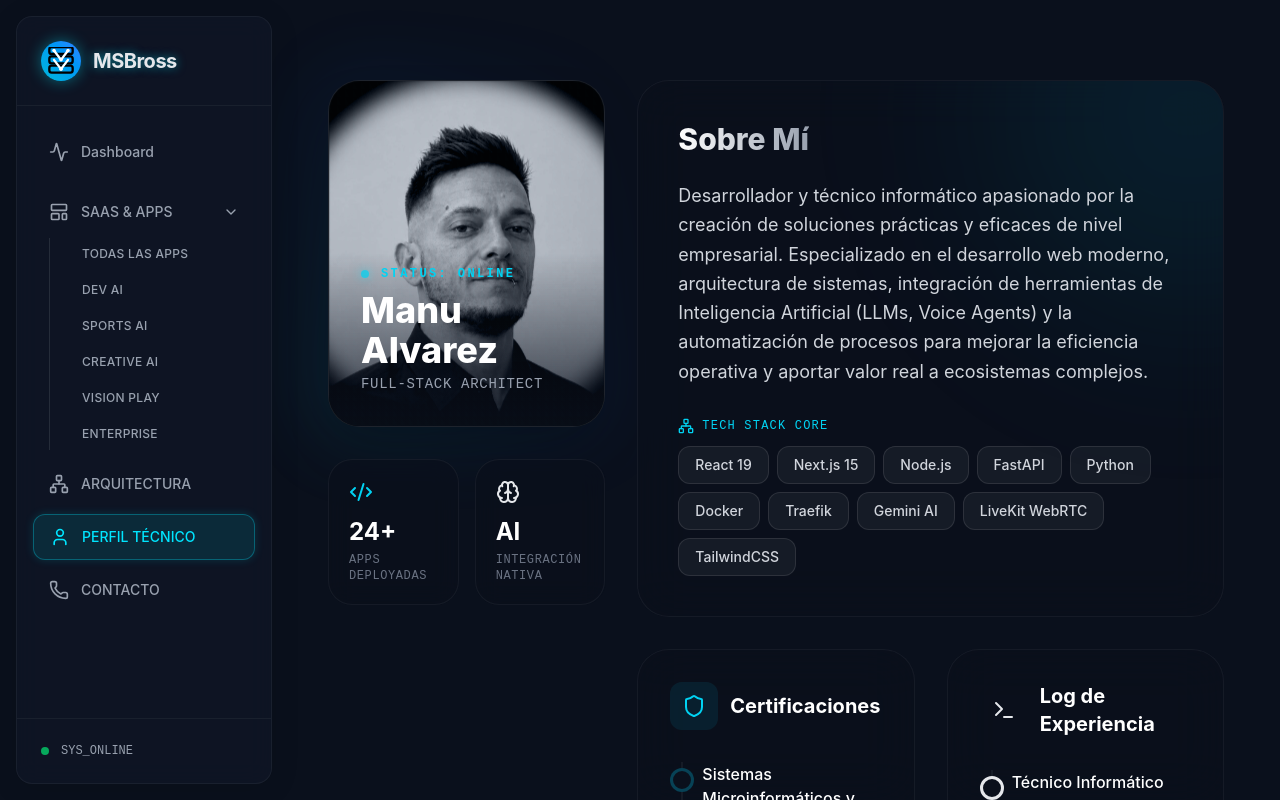
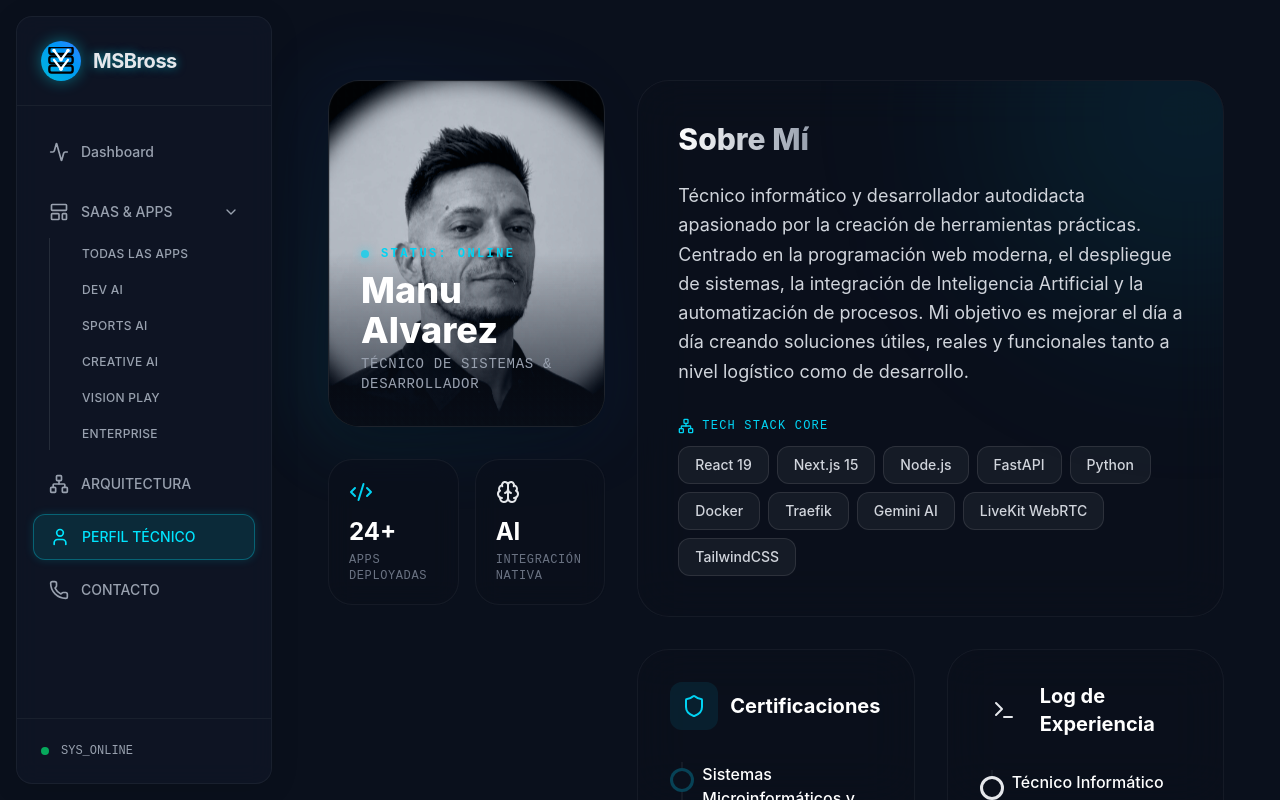
Before and after one commit to manu-alvarez/SERVER-DEV, a React (Vite) app in the folder apps/msbross-frontend/: page /profile in a window 1280 px wide. Built offline with nearby package versions, Linux system fonts and the light colour scheme.

Commit message:
feat(ui): tone down copy to be more realistic and grounded

```diff
--- a/apps/msbross-frontend/src/pages/Architecture.tsx
+++ b/apps/msbross-frontend/src/pages/Architecture.tsx
@@ -25,7 +25,7 @@ export default function Architecture() {
             className="inline-flex items-center gap-2 px-3 py-1 mb-4 rounded-full bg-cyan-950/40 border border-cyan-500/30"
           >
             <Server className="w-4 h-4 text-cyan-400 fill-cyan-400/20" />
-            <span className="text-xs font-mono text-cyan-400 uppercase tracking-widest">Blueprint de Producción</span>
+            <span className="text-xs font-mono text-cyan-400 uppercase tracking-widest">Esquema Técnico</span>
           </motion.div>
           <h1 className="text-5xl md:text-6xl font-extrabold tracking-tight mb-4">
             <span className="text-white">Arquitectura del </span>
@@ -34,7 +34,7 @@ export default function Architecture() {
             </span>
           </h1>
           <p className="text-gray-400 text-lg max-w-3xl leading-relaxed">
-            Servidor VPS (Contabo). Proxy Inverso Traefik v3. Docker Compose como orquestador de microservicios. Let's Encrypt para cifrado TLS/SSL automatizado. Cada servicio expuesto mediante su propio subdominio seguro y aislado.
+            Servidor VPS (Contabo). Proxy Inverso Traefik v3. Docker Compose para el despliegue de contenedores. Let's Encrypt para certificados TLS/SSL automatizados. Cada servicio expuesto mediante su propio subdominio.
           </p>
         </div>
       </div>
@@ -82,7 +82,7 @@ export default function Architecture() {
                 Traefik v3 — Router & Proxy Inverso
               </h2>
               <p className="text-gray-400 text-lg leading-relaxed max-w-4xl">
-                Router central del sistema. Funciona como un Gateway dinámico y reverso, interceptando e inspeccionando todas las solicitudes entrantes. Utiliza el descubrimiento automático de contenedores Docker para enrutar el tráfico HTTP a HTTPS instantáneamente, generando y renovando los certificados SSL de Let's Encrypt on-the-fly sin intervención manual.
+                Funciona como un proxy inverso y enrutador principal. Utiliza la integración nativa con Docker para detectar nuevos contenedores y generar automáticamente los certificados SSL de Let's Encrypt, sirviendo el tráfico por HTTPS de forma segura y sin configuración manual.
               </p>
             </div>
           </div>
--- a/apps/msbross-frontend/src/pages/Home.tsx
+++ b/apps/msbross-frontend/src/pages/Home.tsx
@@ -41,7 +41,7 @@ export default function Home() {
         >
           <div className="w-2 h-2 rounded-full bg-cyan-400 animate-pulse"></div>
           <span className="font-mono text-cyan-400 text-xs tracking-widest uppercase">
-            Ecosistema en Producción
+            Ecosistema de Aplicaciones
           </span>
         </motion.div>
 
@@ -52,10 +52,10 @@ export default function Home() {
           className="text-6xl lg:text-[5.5rem] font-black tracking-tighter leading-[1.05]"
         >
           <span className="text-transparent bg-clip-text bg-gradient-to-br from-white to-gray-500 block">
-            Ingeniería
+            Proyectos y
           </span>
           <span className="text-transparent bg-clip-text bg-gradient-to-r from-cyan-400 via-blue-500 to-purple-600 block pb-2 drop-shadow-[0_0_30px_rgba(6,182,212,0.4)]">
-            Ascendida.
+            Soluciones.
           </span>
         </motion.h1>
 
@@ -65,7 +65,7 @@ export default function Home() {
           transition={{ delay: 0.2 }}
           className="text-gray-400 text-xl lg:text-2xl max-w-xl leading-relaxed font-light"
         >
-          Un clúster masivo de <strong className="text-white font-medium">Agentes Cognitivos</strong>, <strong className="text-white font-medium">SaaS</strong> y <strong className="text-white font-medium">Microservicios</strong> orquestado bajo una única red neuronal.
+          Un conjunto de <strong className="text-white font-medium">herramientas</strong>, <strong className="text-white font-medium">aplicaciones web</strong> e <strong className="text-white font-medium">integraciones de IA</strong> creadas para aportar valor real en el día a día.
         </motion.p>
 
         <motion.div
--- a/apps/msbross-frontend/src/pages/Profile.tsx
+++ b/apps/msbross-frontend/src/pages/Profile.tsx
@@ -47,7 +47,7 @@ export default function Profile() {
                   <span className="font-mono text-cyan-400 text-xs font-bold tracking-[0.2em] uppercase">Status: Online</span>
                 </div>
                 <h1 className="text-4xl font-extrabold text-white mb-1">Manu Alvarez</h1>
-                <p className="text-gray-400 font-mono text-sm uppercase tracking-wider">Full-Stack Architect</p>
+                <p className="text-gray-400 font-mono text-sm uppercase tracking-wider">Técnico de Sistemas & Desarrollador</p>
               </div>
             </div>
           </motion.div>
@@ -77,9 +77,10 @@ export default function Profile() {
                 <span className="text-transparent bg-clip-text bg-gradient-to-r from-white to-gray-400">Sobre Mí</span>
               </h2>
               <p className="text-gray-300 text-lg leading-relaxed mb-8">
-                Desarrollador y técnico informático apasionado por la creación de soluciones prácticas y eficaces de nivel empresarial.
-                Especializado en el desarrollo web moderno, arquitectura de sistemas, integración de herramientas de Inteligencia Artificial (LLMs, Voice Agents)
-                y la automatización de procesos para mejorar la eficiencia operativa y aportar valor real a ecosistemas complejos.
+                Técnico informático y desarrollador autodidacta apasionado por la creación de herramientas prácticas.
+                Centrado en la programación web moderna, el despliegue de sistemas, la integración de Inteligencia Artificial
+                y la automatización de procesos. Mi objetivo es mejorar el día a día creando soluciones útiles,
+                reales y funcionales tanto a nivel logístico como de desarrollo.
               </p>
 
               {/* Tech Stack Horizontal Scroll/Flex */}
--- a/apps/msbross-frontend/src/pages/SaaS.tsx
+++ b/apps/msbross-frontend/src/pages/SaaS.tsx
@@ -216,13 +216,13 @@ export default function SaaS() {
             animate={{ opacity: 1, y: 0 }}
             className="text-5xl md:text-6xl font-extrabold tracking-tight mb-2"
           >
-            <span className="text-white">Ecosistema </span>
+            <span className="text-white">Proyectos </span>
             <span className="text-transparent bg-clip-text bg-gradient-to-r from-indigo-400 via-purple-500 to-pink-500 block sm:inline">
               {getCategoryTitle()}
             </span>
           </motion.h1>
           <p className="text-gray-400 text-lg max-w-xl leading-relaxed mt-2">
-            Suite completa de aplicaciones empresariales, herramientas de productividad y ecosistemas escalables en el área de {categoryFilter ? categoryFilter.replace('-', ' ').toUpperCase() : 'múltiples sectores'}.
+            Catálogo de aplicaciones, proyectos y herramientas desarrolladas para el área de {categoryFilter ? categoryFilter.replace('-', ' ').toUpperCase() : 'múltiples sectores'}.
           </p>
         </div>
       </div>
```
